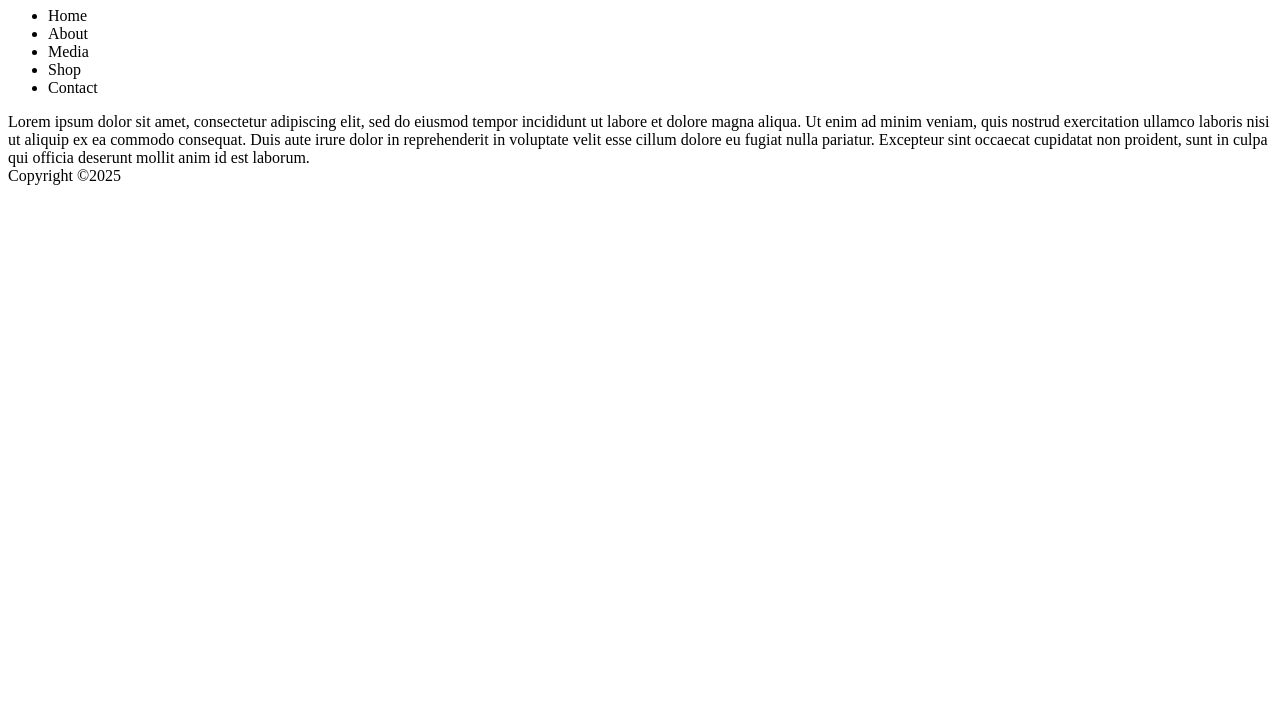
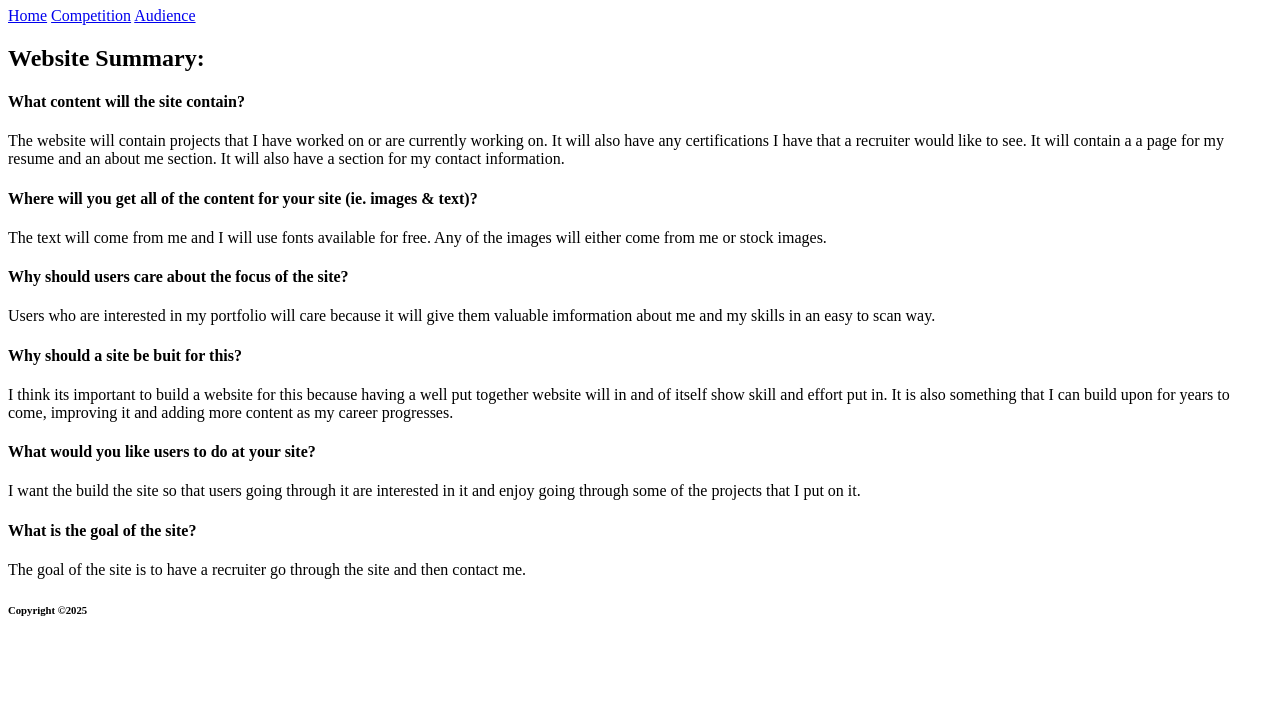
Before and after one commit to PaytonGunnell/se1400, a plain HTML site: page milestone1/index.html in a window 1280 px wide. Shown: the part 73-800 px from the top of the page. Drawn offline with Linux system fonts and the light colour scheme.

Commit message:
Added content in milestone1 for homework: Define & Start the Final Project.

```diff
--- a/milestone1/index.html
+++ b/milestone1/index.html
@@ -4,25 +4,48 @@
         <meta charset="UTF-8">
         <meta name="robots" content="noindex, nofollow">
         <title>
-            Heading 1
+            Payton Gunnell Portfolio
         </title>
     </head>
     <body>
         <header>
-            <h1>Heading 1</h1>
+            <h1>Payton Gunnell's Portfolio</h1>
         </header>
         <nav>
-            <ul>
-                <li>Home</li>
-                <li>About</li>
-                <li>Media</li>
-                <li>Shop</li>
-                <li>Contact</li>
-            </ul>
+            <a href="index.html">Home</a>
+            <a href="competition.html">Competition</a>
+            <a href="audience.html">Audience</a></a>
         </nav>
         <main>
-            Lorem ipsum dolor sit amet, consectetur adipiscing elit, sed do eiusmod tempor incididunt ut labore et dolore magna aliqua. Ut enim ad minim veniam, quis nostrud exercitation ullamco laboris nisi ut aliquip ex ea commodo consequat. Duis aute irure dolor in reprehenderit in voluptate velit esse cillum dolore eu fugiat nulla pariatur. Excepteur sint occaecat cupidatat non proident, sunt in culpa qui officia deserunt mollit anim id est laborum.
+            <h2>Website Summary:</h2>
+            <h4>What content will the site contain?</h4>
+            <p>
+            The website will contain projects that I have worked on or are currently working on.
+            It will also have any certifications I have that a recruiter would like to see.
+            It will contain a a page for my resume and an about me section. It will also have a section for my contact information.
+        </p>
+            <h4>Where will you get all of the content for your site (ie. images & text)?</h4>
+            <p>
+                The text will come from me and I will use fonts available for free. Any of the images will either come from me or stock images.
+            </p>
+            <h4>Why should users care about the focus of the site?</h4>
+            <p>
+                Users who are interested in my portfolio will care because it will give them valuable imformation about me and my skills in an easy to scan way.
+            </p>
+            <h4>Why should a site be buit for this?</h4>
+            <p>
+                I think its important to build a website for this because having a well put together website will in and of itself show skill and effort put in.
+                It is also something that I can build upon for years to come, improving it and adding more content as my career progresses.
+            </p>
+            <h4>What would you like users to do at your site?</h4>
+            <p>
+                I want the build the site so that users going through it are interested in it and enjoy going through some of the projects that I put on it.
+            </p>
+            <h4>What is the goal of the site?</h4>
+            <p>
+                The goal of the site is to have a recruiter go through the site and then contact me.
+            </p>
         </main>
-        <footer>Copyright &copy;2025</footer>
+        <footer><h6>Copyright &copy;2025</h6></footer>
     </body>
 </html>
```
Also changed, not shown: milestone1/audience.html (added, +43 -0 lines), milestone1/competition.html (added, +41 -0 lines).
